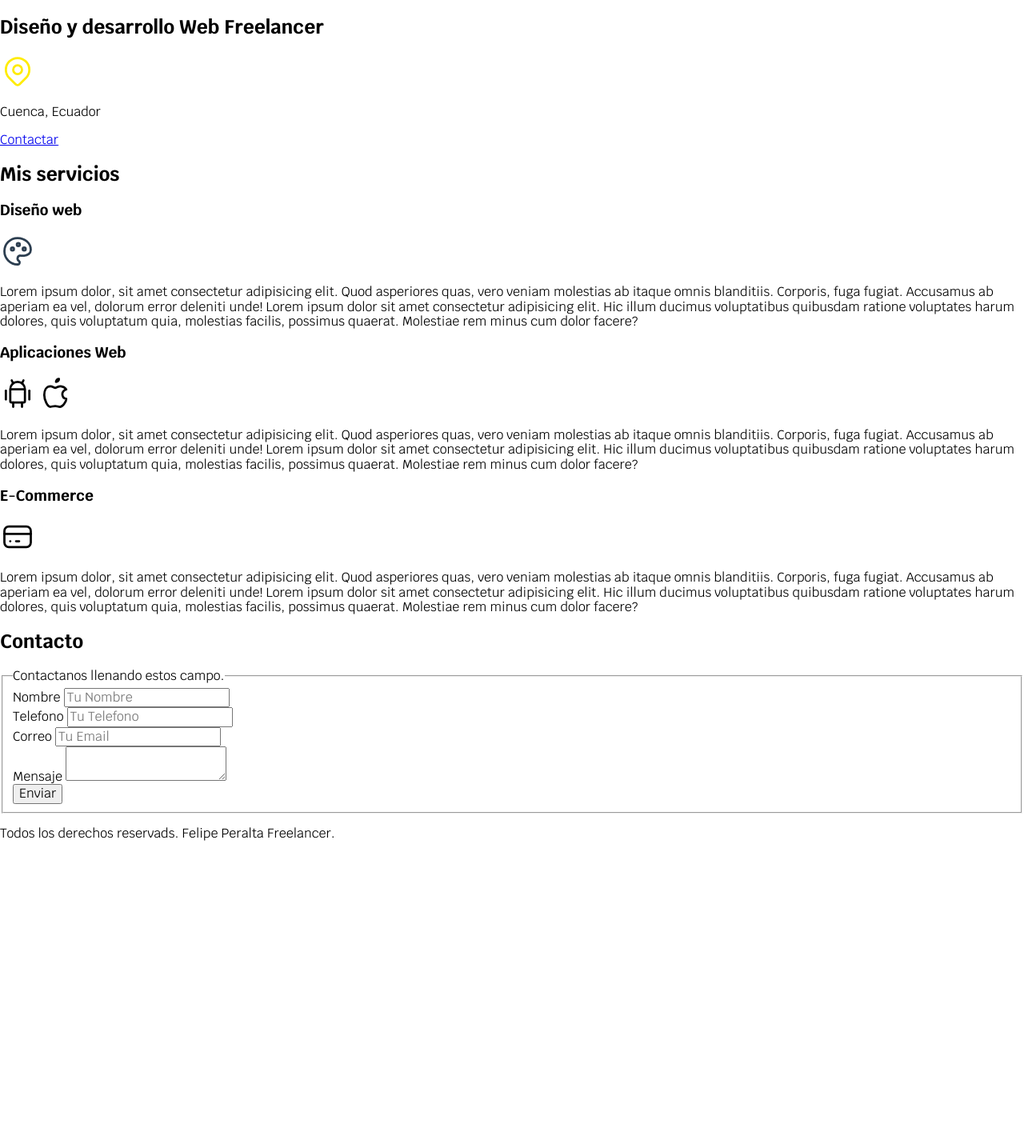
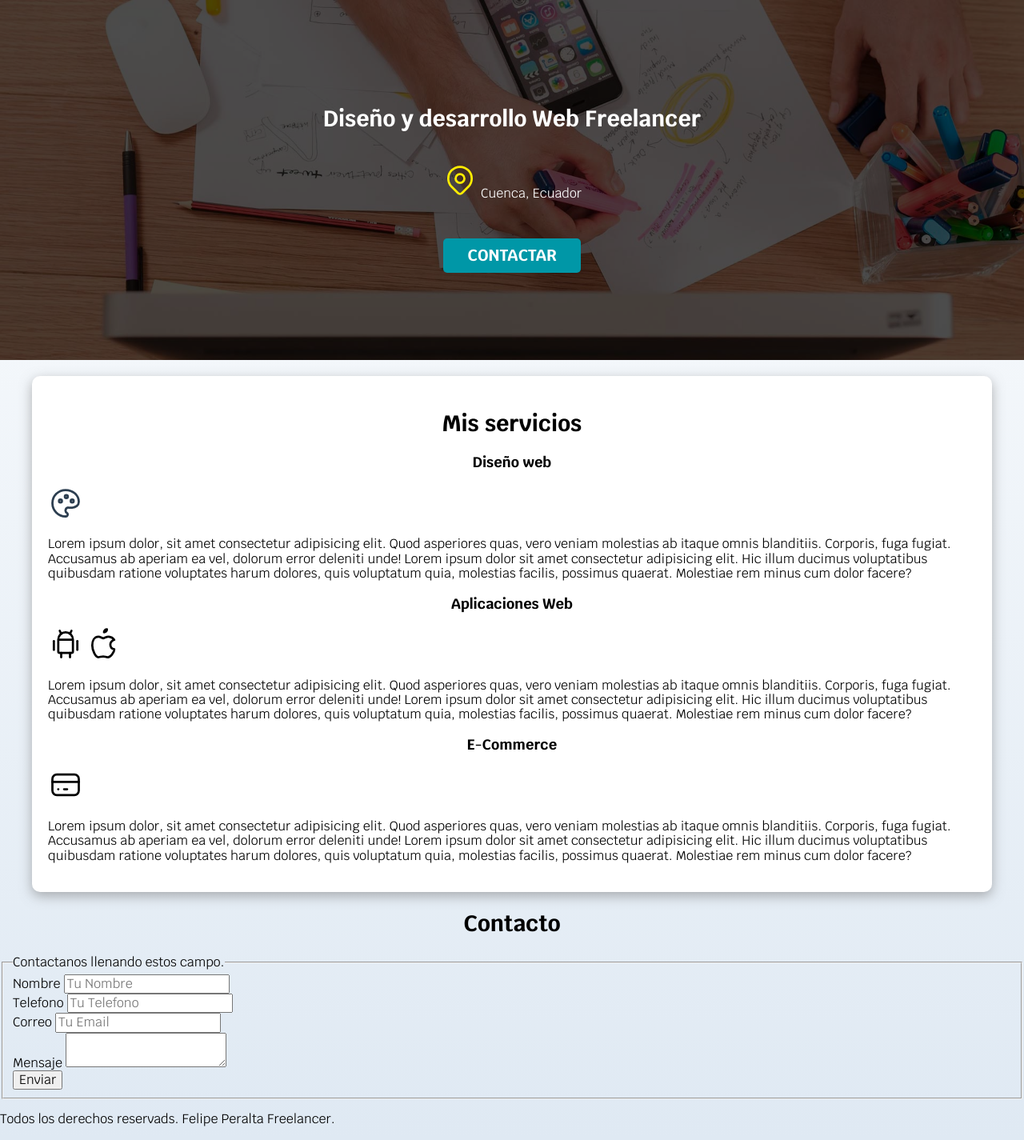
Before and after one commit to FepDev25/Desarrollo-Web, a PHP site: page / in a window 1280 px wide. Shown: the part 146-1571 px from the top of the page at 80% size. Before the commit the page ends 1213 px from the top, so only its background shows below. Run offline with PHP 8.4, Linux system fonts and the light colour scheme.

Commit message:
Agregando css

```diff
--- a/Sitio_Freelance/css/estilos.css
+++ b/Sitio_Freelance/css/estilos.css
@@ -39,6 +39,7 @@
     --primario: #FFC107;
     --secundario: #0097A7;
     --gris: #757575;
+    --grisClaro: #DFE9F3;
 
     --fuente_principal: 3.8rem;
 }
@@ -47,17 +48,50 @@
 /* Hacen que los rem sean sencillos y practicos de utilizar 1rem=10px */
 html{
     font-size: 62.5%;
+    /* Box sizing:*/
+    box-sizing: border-box;
 }
+/* Box sizing: */
+*, *:before, *:after {
+    box-sizing: inherit;
+}
+
 body{
     font-size: 16px;
     font-family: "Krub", sans-serif;
+    /* Degradado para el fondo*/
+    background-image: linear-gradient(to top, var(--grisClaro) 0%, var(--blanco) 100%);
+}
+
+.sombra{
+    -webkit-box-shadow: 0px 5px 15px 0px rgba(112,112,112,0.54);
+    -moz-box-shadow: 0px 5px 15px 0px rgba(112,112,112,0.54);
+    box-shadow: 0px 5px 15px 0px rgba(112,112,112,0.54);
+    background-color: var(--blanco);
+    padding: 2rem;
+    border-radius: 1rem;
+}
+
+h1{
+    font-size: 3.8rem;
+}
+
+h2{
+    font-size: 2.8rem;
+}
+
+h3{
+    font-size: 1.8rem;
+}
+
+h1,h2,h3{
+    text-align: center;
 }
 /* Rem se adapta al dispositivo en donde se cargue la aplicacion, pc, celular, reloh, tablet etc */
 
 /* Estilos del titulo*/
 .titulo {
-    text-align: center;
-    font-size: 3.8rem;
+
     font-weight: 400;
     font-style: normal;
 }
@@ -72,11 +106,32 @@
     margin: auto; /*  0 auto 0 auto */
 }
 
+/* Boton */
+.boton{
+    background-color: var(--secundario);
+    color: var(--blanco);
+    padding: 1rem 3rem;
+    text-decoration: none;
+    margin-top: 3rem;
+    font-size: 2rem;
+    text-transform: uppercase;
+    font-weight: 700;
+    border-radius: .5rem;
+    width: 90%;
+    text-align: center;
+}
+
+@media (min-width: 768px) {
+    .boton{
+        width: auto;
+    }
+}
+
 /* Estilos de la barra de navegacion principal */
 .navegacion_principal{
     display: flex;
     flex-direction: column;
-    justify-content: space-between;
+    align-items: center;
 }
 
 /* Uso de media queris
@@ -89,6 +144,7 @@
 @media (min-width: 768px) {
     .navegacion_principal{
         flex-direction: row; /* Default */
+        justify-content: space-between;
     }
 }
 
@@ -109,3 +165,31 @@
 .nav-bag{
     background-color: var(--secundario);
 }
+
+
+/* Tratar con imagenes */
+.hero{
+    background-image: url(../images/hero.jpg);
+    background-repeat: no-repeat;
+    background-size: cover;
+    height: 450px;
+    position: relative;
+    margin-bottom: 2rem;
+}
+
+.contenido-hero {
+    position: absolute;
+    height: 100%;
+    width: 100%;
+    background-color: rgba(0, 0, 0, 0.7);
+
+    display: flex;
+    flex-direction: column;
+    align-items: center;
+    justify-content: center;
+}
+
+.contenido-hero h2,
+.contenido-hero p{
+    color: var(--blanco);
+}
--- a/Sitio_Freelance/index.html
+++ b/Sitio_Freelance/index.html
@@ -30,18 +30,22 @@
         </div>
 
 
-        <section>
+        <section class="hero">
+            <div class="contenido-hero">
                 <h2>Diseño y desarrollo Web Freelancer</h2>
+
+                <p>
                     <svg xmlns="http://www.w3.org/2000/svg" class="icon icon-tabler icon-tabler-map-pin" width="44" height="44" viewBox="0 0 24 24" stroke-width="1.5" stroke="#ffec00" fill="none" stroke-linecap="round" stroke-linejoin="round">
                         <path stroke="none" d="M0 0h24v24H0z" fill="none"/>
                         <path d="M9 11a3 3 0 1 0 6 0a3 3 0 0 0 -6 0" />
                         <path d="M17.657 16.657l-4.243 4.243a2 2 0 0 1 -2.827 0l-4.244 -4.243a8 8 0 1 1 11.314 0z" />
                     </svg>
-            <p>Cuenca, Ecuador</p>
-            <a href="#">Contactar</a>
+                    Cuenca, Ecuador</p>
+                <a class="boton" href="#">Contactar</a>
+            </div>
         </section>
 
-        <main>
+        <main  class="contenedor sombra">
             <h2>Mis servicios</h2>
 
             <section>
```
Also changed, not shown: README.md. Lines whose indentation alone changed are shown as unchanged.
